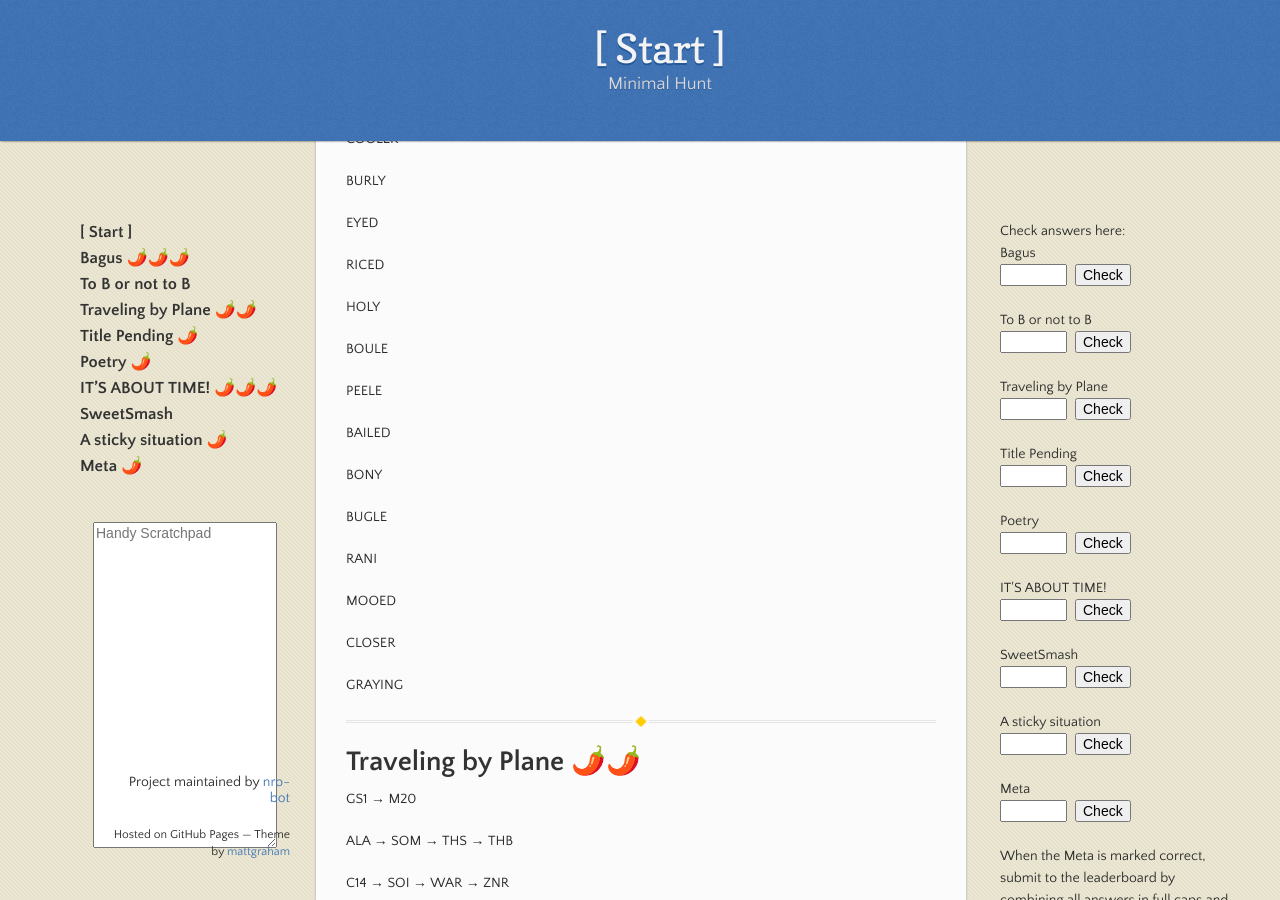
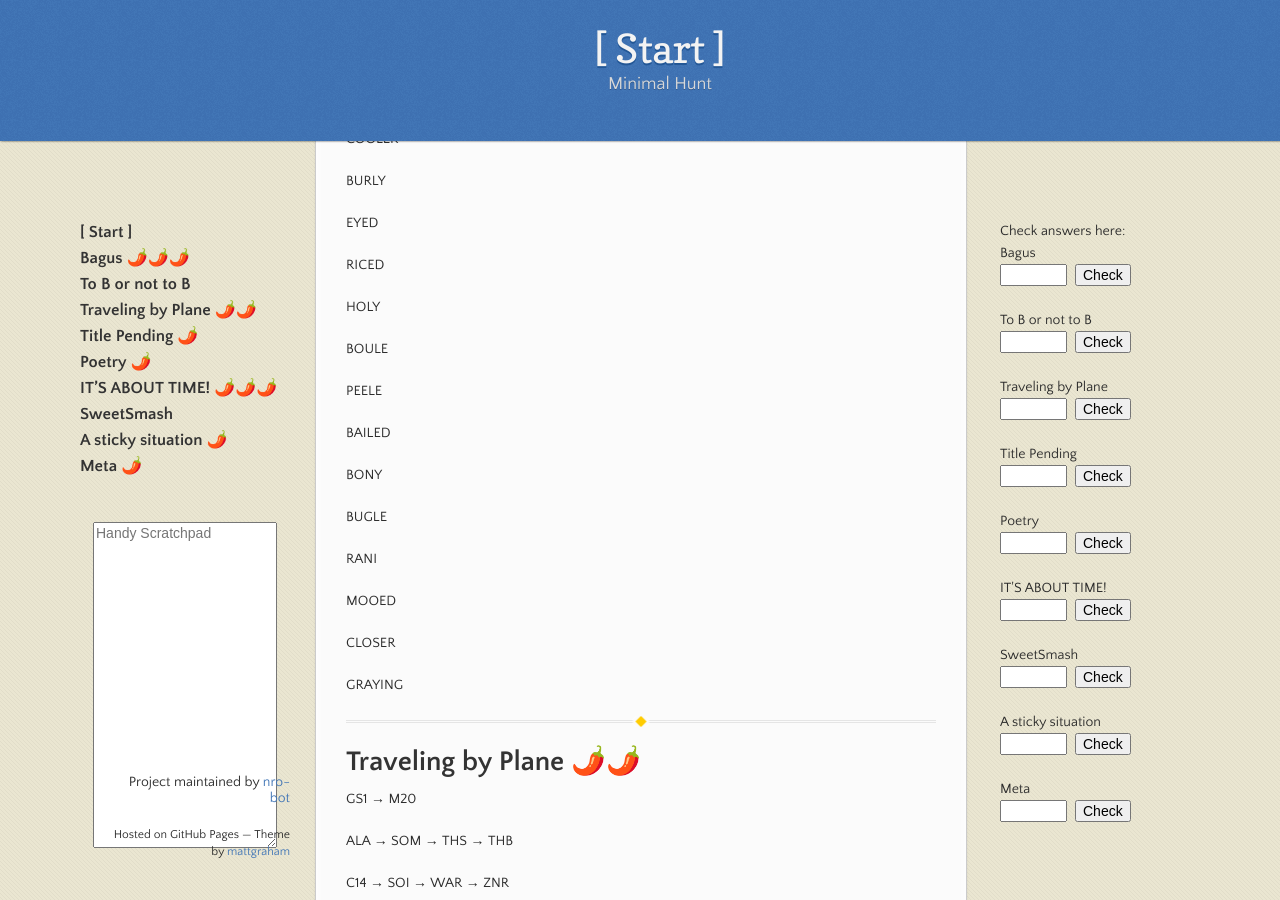
Before and after one commit to nro-bot/aprilhunt, a Jekyll site: the page built from Welcome to mini hunt!.md, in a window 1280 px wide and 900 px high, scrolled down 589 px. Built offline with Jekyll 4.4.1, drawn with Linux system fonts in a browser that asks for light colours; our own code applies the rules of GitHub Pages for plain Markdown files; some of the changed text lies outside the part shown.

Commit message:
Update puzzlepage.html

```diff
--- a/_layouts/puzzlepage.html
+++ b/_layouts/puzzlepage.html
@@ -69,9 +69,6 @@
           (JavaScript required)
         </noscript>
         <div id="check_answers"></div>
-
-    When the Meta is marked correct, submit to the leaderboard by combining all
-    answers in full caps and appending .html
     </div>
 
   </body>
```
